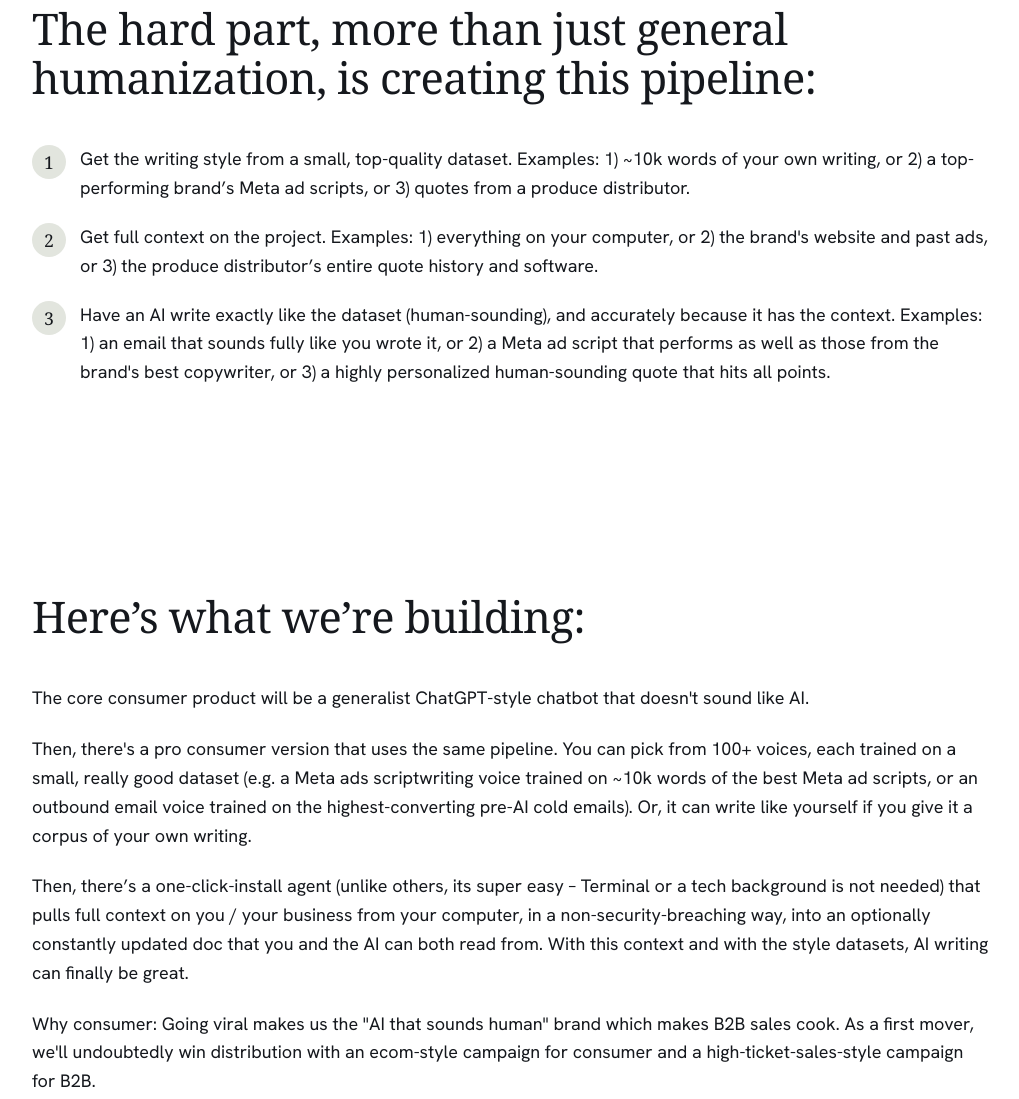
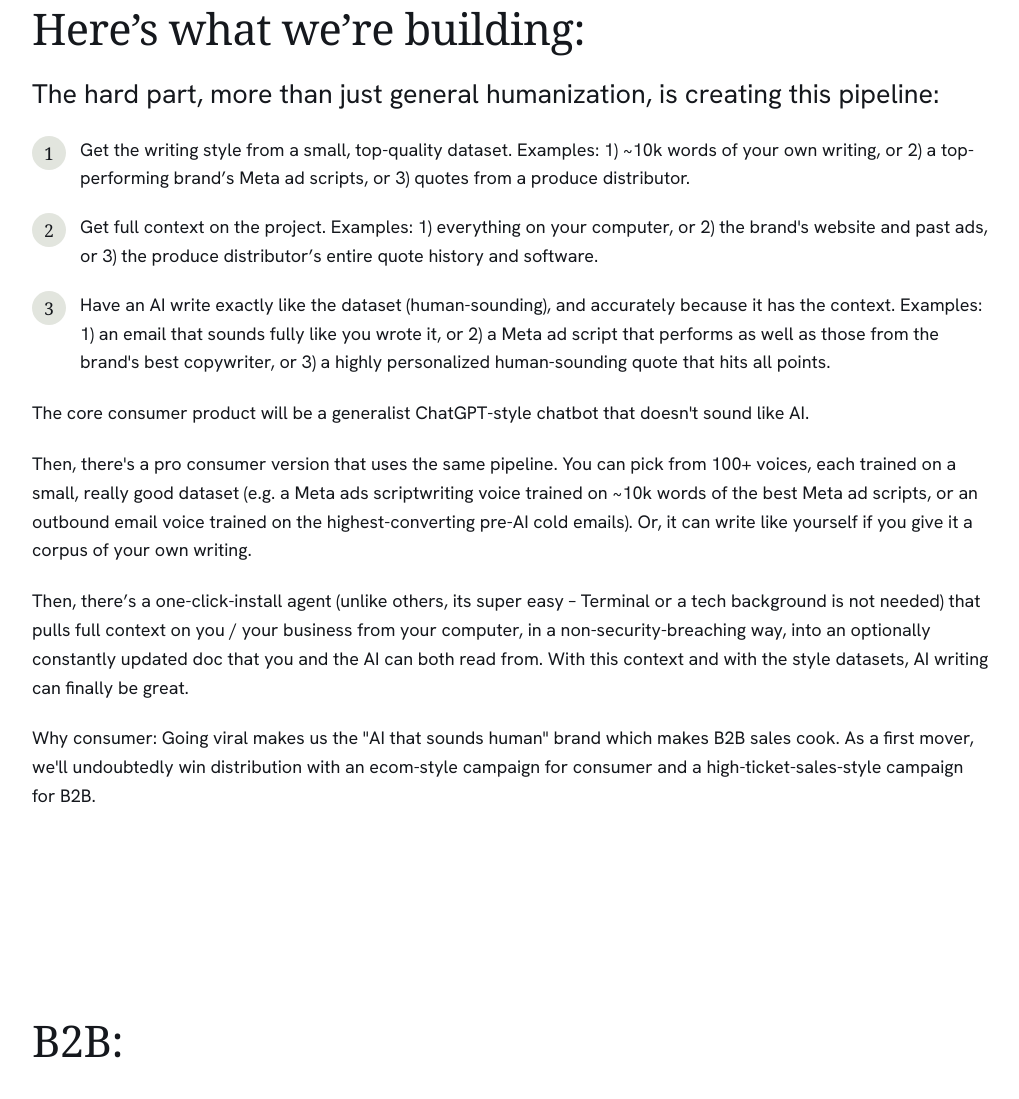
Before and after one commit to rhettjoneslore/ai-but-great, a plain HTML site: page index.html in a window 1280 px wide. Shown: the part 2480-3579 px from the top of the page, without its empty margins (128-1147 px from the left). Drawn offline with Linux system fonts and the light colour scheme; a web font is replaced by a local one.

Commit message:
Merge the pipeline into the building section
"Here's what we're building:" now heads the section, the pipeline line
reads as large text rather than a title, and the list runs straight
into the product paragraphs.

Co-Authored-By: Claude Opus 5 <noreply@anthropic.com>

```diff
--- a/index.html
+++ b/index.html
@@ -449,27 +449,22 @@
   </section>
 
   <section>
-    <div class="stack-lg">
-      <h2 class="col">The hard part, more than just general humanization, is creating this pipeline:</h2>
-      <ol class="pipeline col">
+    <div class="stack col">
+      <h2>Here’s what we’re building:</h2>
+      <p class="lede-big">The hard part, more than just general humanization, is creating this pipeline:</p>
+      <ol class="pipeline">
         <li><span>Get the writing style from a small, top-quality dataset. Examples: 1) ~10k words of your own writing, or 2) a top-performing brand’s Meta ad scripts, or 3) quotes from a produce distributor.</span></li>
         <li><span>Get full context on the project. Examples: 1) everything on your computer, or 2) the brand's website and past ads, or 3) the produce distributor’s entire quote history and software.</span></li>
         <li><span>Have an AI write exactly like the dataset (human-sounding), and accurately because it has the context. Examples: 1) an email that sounds fully like you wrote it, or 2) a Meta ad script that performs as well as those from the brand's best copywriter, or 3) a highly personalized human-sounding quote that hits all points.</span></li>
       </ol>
-    </div>
-  </section>
 
-  <section>
-    <div class="stack-lg">
-      <h2 class="col">Here’s what we’re building:</h2>
-      <div class="stack col">
         <p>The core consumer product will be a generalist ChatGPT-style chatbot that doesn't sound like AI.</p>
         <p>Then, there's a pro consumer version that uses the same pipeline. You can pick from 100+ voices, each trained on a small, really good dataset (e.g. a Meta ads scriptwriting voice trained on ~10k words of the best Meta ad scripts, or an outbound email voice trained on the highest-converting pre-AI cold emails). Or, it can write like yourself if you give it a corpus of your own writing.</p>
         <p>Then, there’s a one-click-install agent (unlike others, its super easy – Terminal or a tech background is not needed) that pulls full context on you / your business from your computer, in a non-security-breaching way, into an optionally constantly updated doc that you and the AI can both read from. With this context and with the style datasets, AI writing can finally be great.</p>
         <p>Why consumer: Going viral makes us the "AI that sounds human" brand which makes B2B sales cook. As a first mover, we'll undoubtedly win distribution with an ecom-style campaign for consumer and a high-ticket-sales-style campaign for B2B.</p>
-      </div>
     </div>
   </section>
+
 
   <section>
     <div class="stack-lg">
```
Also changed, not shown: .claude/launch.json.
